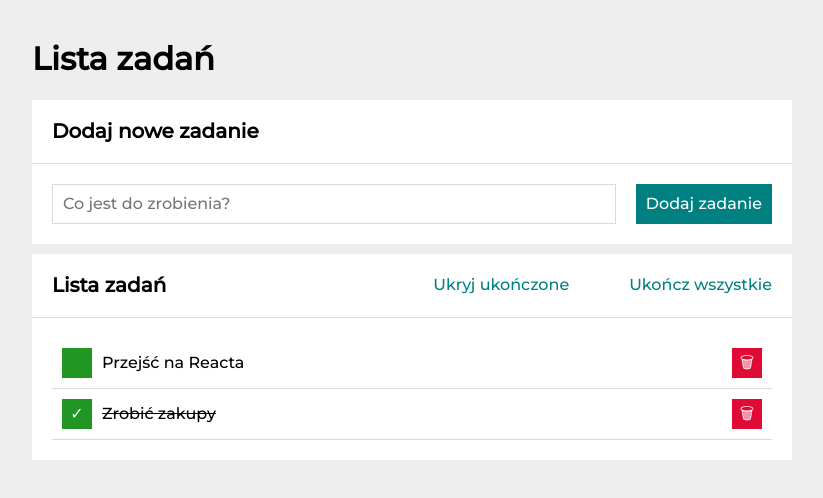
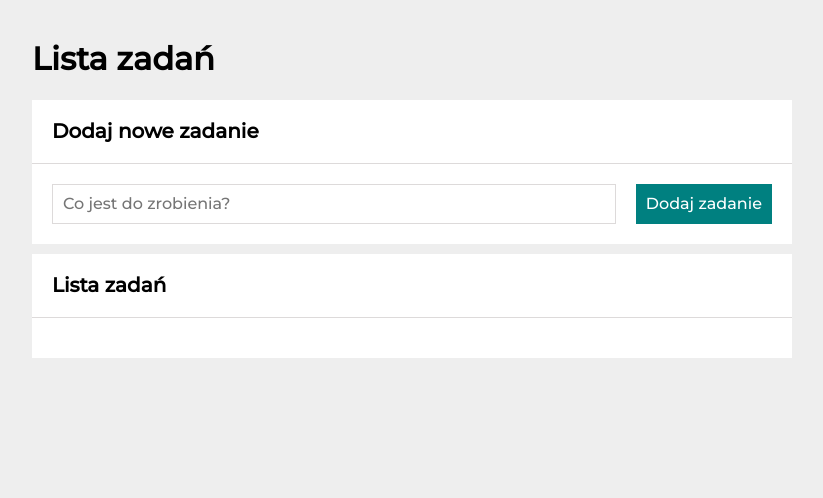
Before and after one commit to AlicjaKoziolek/todo-list-react, a React (Create React App) app: page / in a window 1280 px wide. Shown: the top 498 px of the page, without its empty margins (228-1051 px from the left). Built offline with nearby package versions, Linux system fonts and the light colour scheme; a web font is replaced by a local one.

Commit message:
added localStorage to App.js

```diff
--- a/src/App.js
+++ b/src/App.js
@@ -1,4 +1,4 @@
-import { useState } from "react";
+import { useEffect, useState } from "react";
 import Buttons from "./Buttons";
 import Section from "./Section";
 import Container from "./Container";
@@ -8,10 +8,18 @@ import Tasks from "./Tasks";
 
 function App() {
   const [hideDone, setHideDone] = useState(false);
-  const [tasks, setTasks] = useState([
-    { id: 1, content: "Przejść na Reacta", done: false },
-    { id: 2, content: "Zrobić zakupy", done: true },
-  ]);
+
+  const tasksFromLocalStorage =localStorage.getItem("tasks");
+
+  const [tasks, setTasks] = useState(
+    tasksFromLocalStorage
+    ? JSON.parse(tasksFromLocalStorage)
+    : []
+  );
+
+  useEffect(() => {
+    localStorage.setItem("tasks", JSON.stringify(tasks));
+  }, [tasks]);
 
   const toggleHideDone = () => {
     setHideDone((hideDone) => !hideDone);
```
